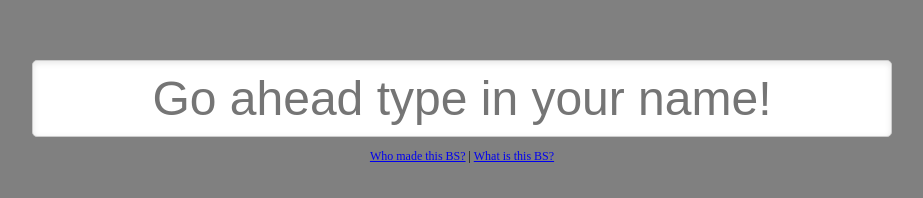
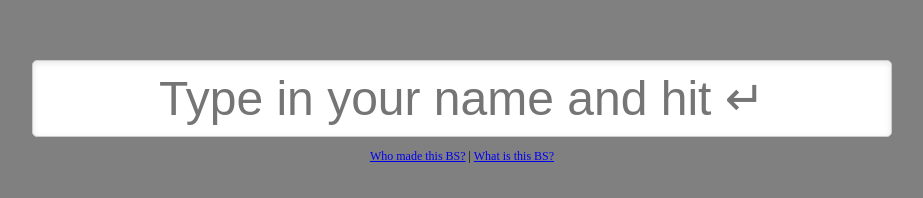
Before and after one commit to chanux/summershades, a plain HTML site: page index.html in a window 1280 px wide. Shown: the whole page, without its empty margins (178-1101 px from the left). Drawn offline with Linux system fonts and the light colour scheme.

Commit message:
Usability

```diff
--- a/index.html
+++ b/index.html
@@ -6,7 +6,7 @@
 
     <body>
         <div class="name-input">
-            <input type="text" id="nameBox" placeholder="Go ahead type in your name!" />
+            <input type="text" id="nameBox" placeholder="Type in your name and hit ↵" />
             <p> <a href="https://twitter.com/chanux">Who made this BS?</a> | <a href="https://github.com/chanux/summershades">What is this BS?</a>
         </div>
         <input type="button" value="color me!" id="colorme" />
```
